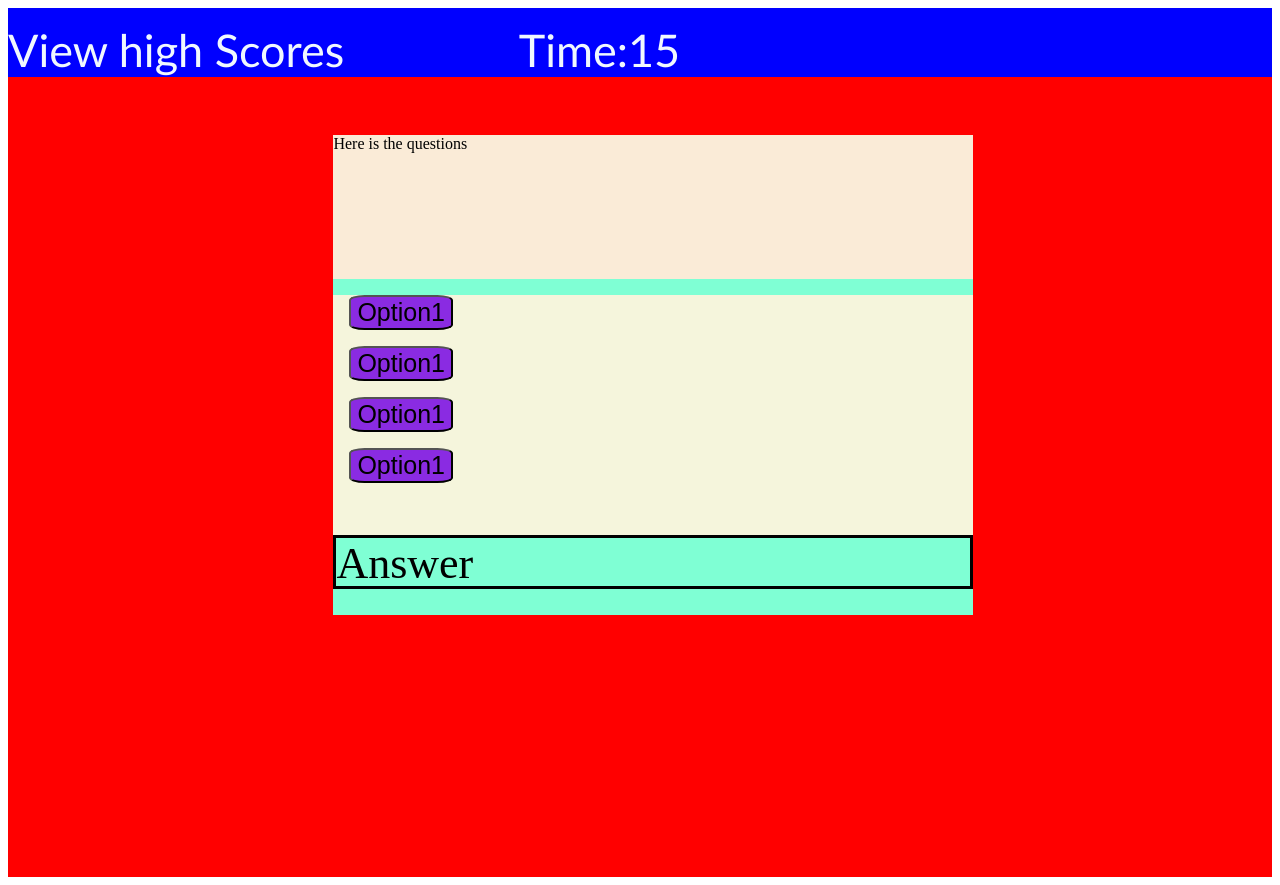
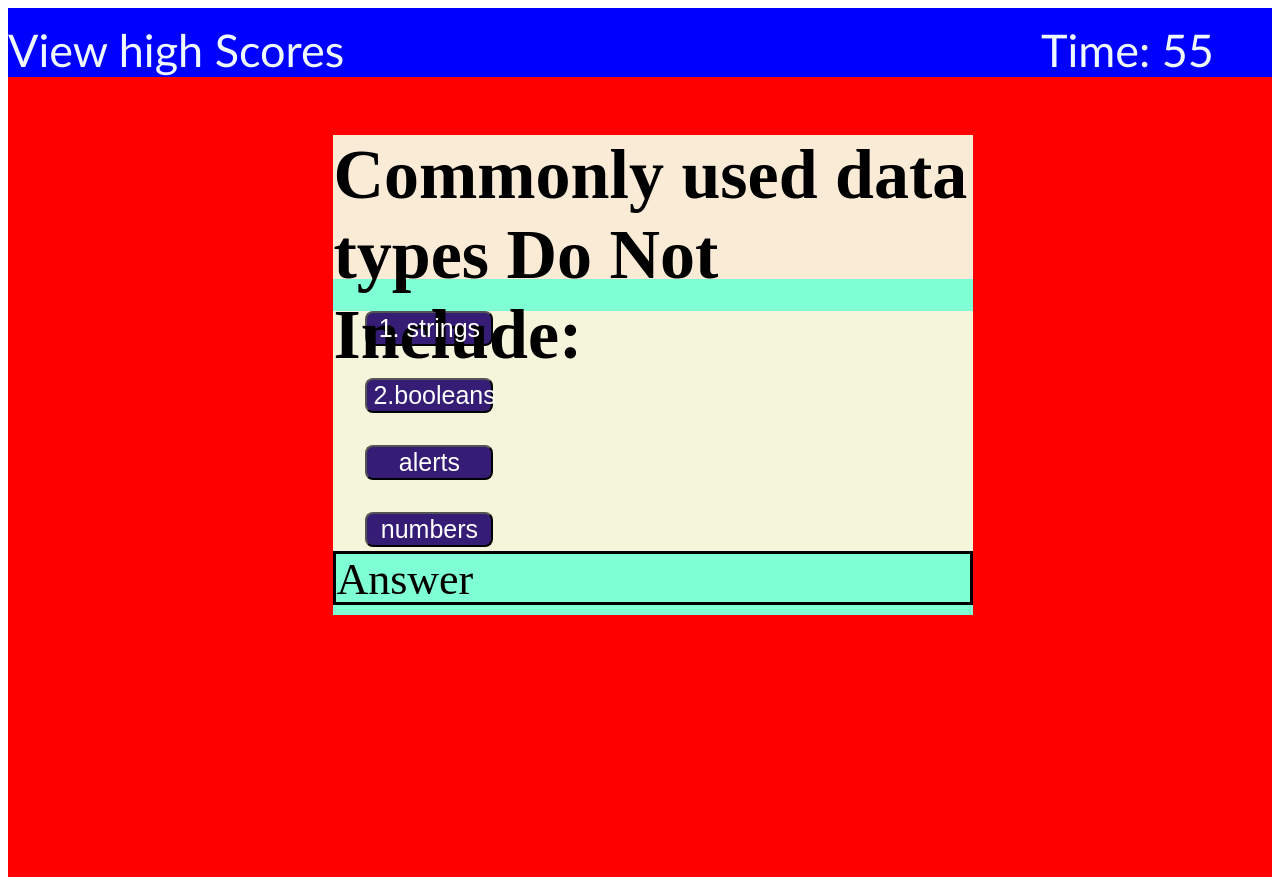
Before and after one commit to AutomataXRWrks/CodeQuizJs, a plain HTML site: page index.html in a window 1280 px wide. Drawn offline with Linux system fonts and the light colour scheme.

Commit message:
text of questions and answers in text object

```diff
--- a/assets/css/reset.css
+++ b/assets/css/reset.css
@@ -12,7 +12,9 @@
     display: inline-block;
     color: aliceblue;
     font-size: 45px;
-    width: 40%;
+    width: 45%;
+    text-align: right;
+
 
 }
 
@@ -22,7 +24,7 @@
     color: aliceblue;
     font-size: 45px;
     justify-content: space-between;
-    width: 40%;
+    width: 50%;
 
 }
 .container{
@@ -46,6 +48,8 @@ position: absolute;
 .questions{
     background-color:antiquewhite;
     height: 30%;
+    font-size: 70px;
+    font-weight: bold;
 }
 
 .answerButtons{
@@ -55,12 +59,18 @@ position: absolute;
 
 
 .answerButtons button{
-    background-color: blueviolet;
+    background-color: rgb(53, 28, 117);
     display: block;
-    margin: 1rem;
+    margin: 2rem;
     font-size: 25px;
-    border-radius: 15%;
+    border-radius: 8px;
+    width: 20%;
+    color: white;
 
+}
+
+.answerButtons button:hover{
+    background-color: rgb(189, 96, 231);
 }
 
 #answer{
--- a/assets/js/script.js
+++ b/assets/js/script.js
@@ -1,16 +1,19 @@
 var timerText = document.querySelector('#timer');
+var questionContainer = document.querySelector('.answerButtons');
+var questions = document.querySelector('.questions');
 
-var secondsLeft = 10;
+var secondsLeft = 60;
 var scene = 0;
 
 
 var codeQuiz  = {
-    questions: ['Arrays in Javascript are used to store', 'Commonly'],
-    codeQuizAnswersText1:  [''],
-    codeQuizAnswersText1:  [''],
-    codeQuizAnswersText1:  [''],
-    codeQuizAnswersText1:  [''],
-    codeQuizAnswersText1:  [''],
+    scene: 0,
+    questions: ['Commonly used data types Do Not Include:', 'Arrays in Javascript are used to store', 'Commonly'],
+    codeQuizAnswersTextO:  ["1. strings", "2.booleans" , "alerts" , "numbers"],
+    codeQuizAnswersTextT:  [''],
+    codeQuizAnswersTextTH:  [''],
+    codeQuizAnswersTextF:  [''],
+    codeQuizAnswersTextFV:  [''],
     codeQuizAnswers: ['anwser1','answer2','answer3','answer4','answer5']
 
 }
@@ -18,8 +21,8 @@ var codeQuiz  = {
 function setTime() {
     // Sets interval in variable
     var timerInterval = setInterval(function() {
-      secondsLeft++;
-      timerText.textContent =  "Time:" + secondsLeft;
+      secondsLeft--;
+      timerText.textContent =  "Time: " + secondsLeft;
 
       if(secondsLeft === 0) {
         // Stops execution of action at set interval
@@ -33,9 +36,35 @@ function setTime() {
     return secondsLeft
   }
 
+  function createButtons(scene){
+
+    if(scene === 0){
+
+    // Loops through divTags to set each one to have the color blue and the font size of 30px
+    for (var i = 0; i < 4; i++) {
+      var buttons = document.createElement('button');
+      buttons.textContent = codeQuiz.codeQuizAnswersTextO[i];
+      //buttons.setAttribute("style" , "border-radius: 15%; font-size: 25px; margin: 1rem; background-color: blueviolet; display: block;");
+      questionContainer.appendChild(buttons);
+    }
+
+  }
+
+
+  }
+
+  function createQuestions(scene){
+    if(scene === 0){
+      questions.textContent = codeQuiz.questions[scene];
+      //buttons.setAttribute("style" , "border-radius: 15%; font-size: 25px; margin: 1rem; background-color: blueviolet; display: block;");
+    }
+  }
+
   function init(){
     setTime();
-    console.log('init');
+    createButtons(codeQuiz.scene);
+    createQuestions(codeQuiz.scene);
+    //console.log(codeQuiz.codeQuizAnswersText1[1]);
   }
 
 
--- a/index.html
+++ b/index.html
@@ -21,10 +21,7 @@
         <div class="question-container">
             <div class="questions">Here is the questions</div>
             <div class="answerButtons">
-                <button>Option1</button>
-                <button>Option1</button>
-                <button>Option1</button>
-                <button>Option1</button>
+
             </div>
             <div id="answer">Answer</div>
         </div>
```
Also changed, not shown: assets/images/04-web-apis-homework-demo.gif (added).
